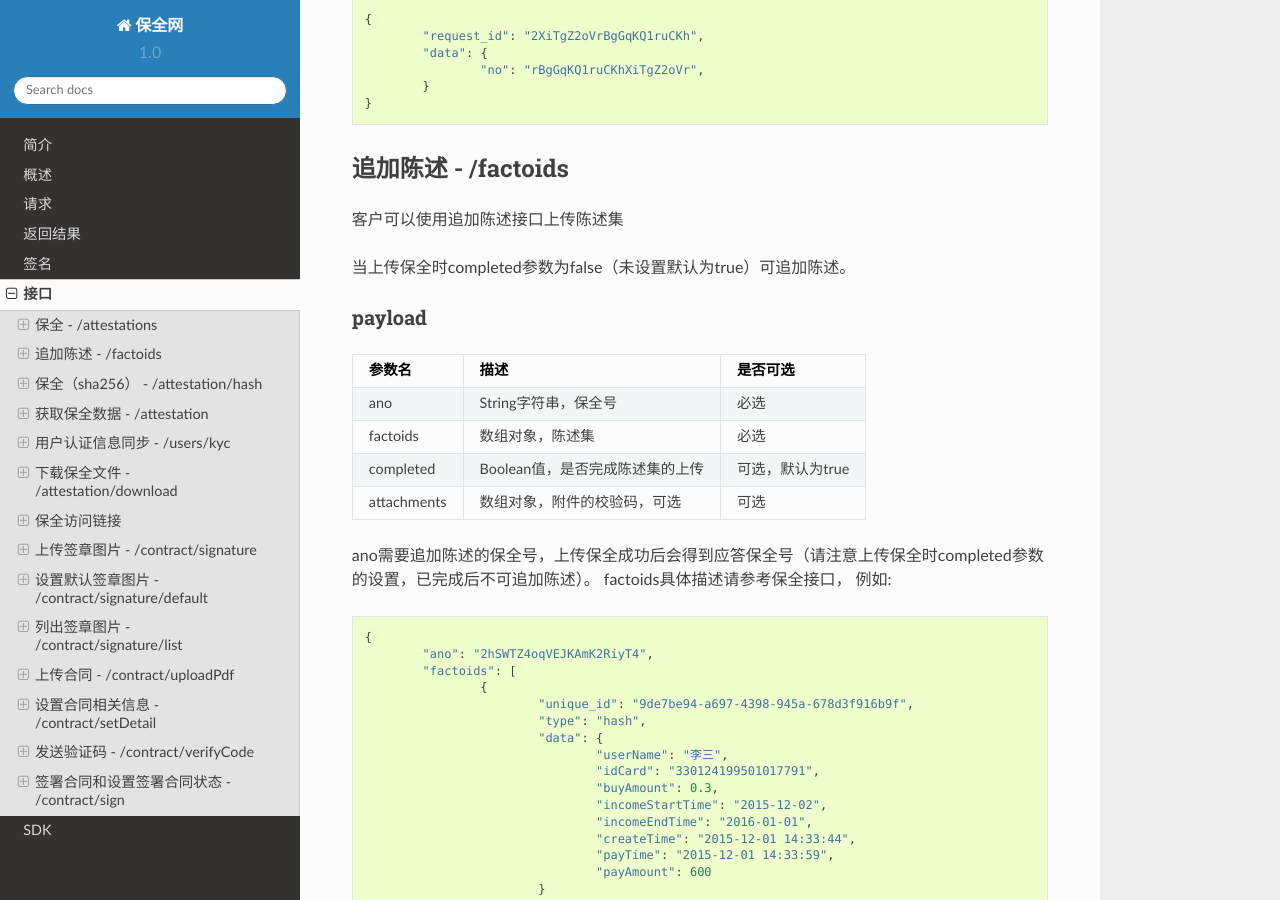
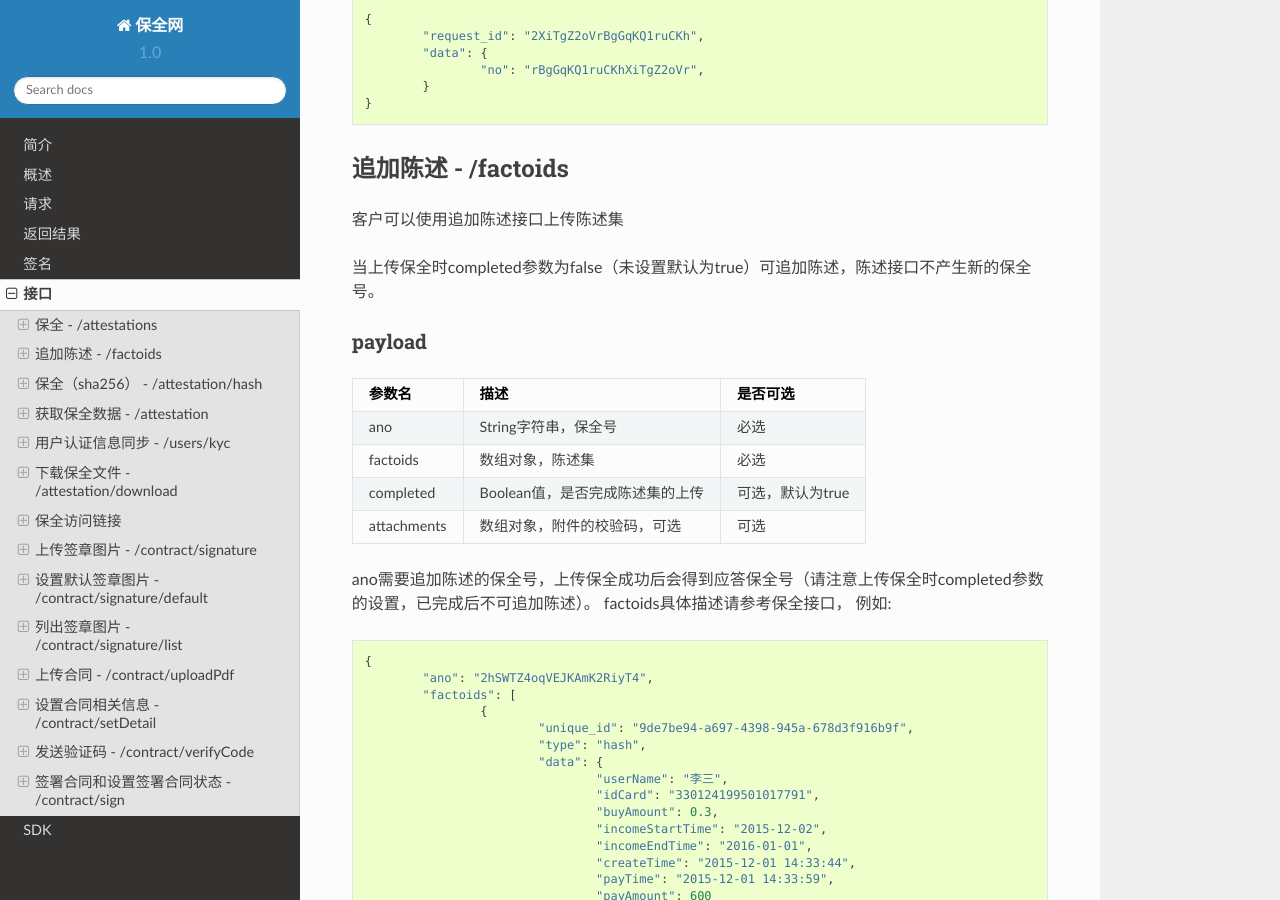
Before and after one commit to baoquan-hq/readthedocs, a Sphinx documentation site: the page built from docs/api.rst, in a window 1280 px wide and 900 px high, scrolled down 5288 px. Built offline with Sphinx 7.4.7 and the Read the Docs theme 2.0.0, drawn with Linux system fonts in a browser that asks for light colours.

Commit message:
更新陈述接口描述

```diff
--- a/docs/api.rst
+++ b/docs/api.rst
@@ -207,7 +207,7 @@ no                 String字符串，保全号
 
 客户可以使用追加陈述接口上传陈述集
 
-当上传保全时completed参数为false（未设置默认为true）可追加陈述。
+当上传保全时completed参数为false（未设置默认为true）可追加陈述，陈述接口不产生新的保全号。
 
 payload
 ^^^^^^^^^^^^^^^
```
